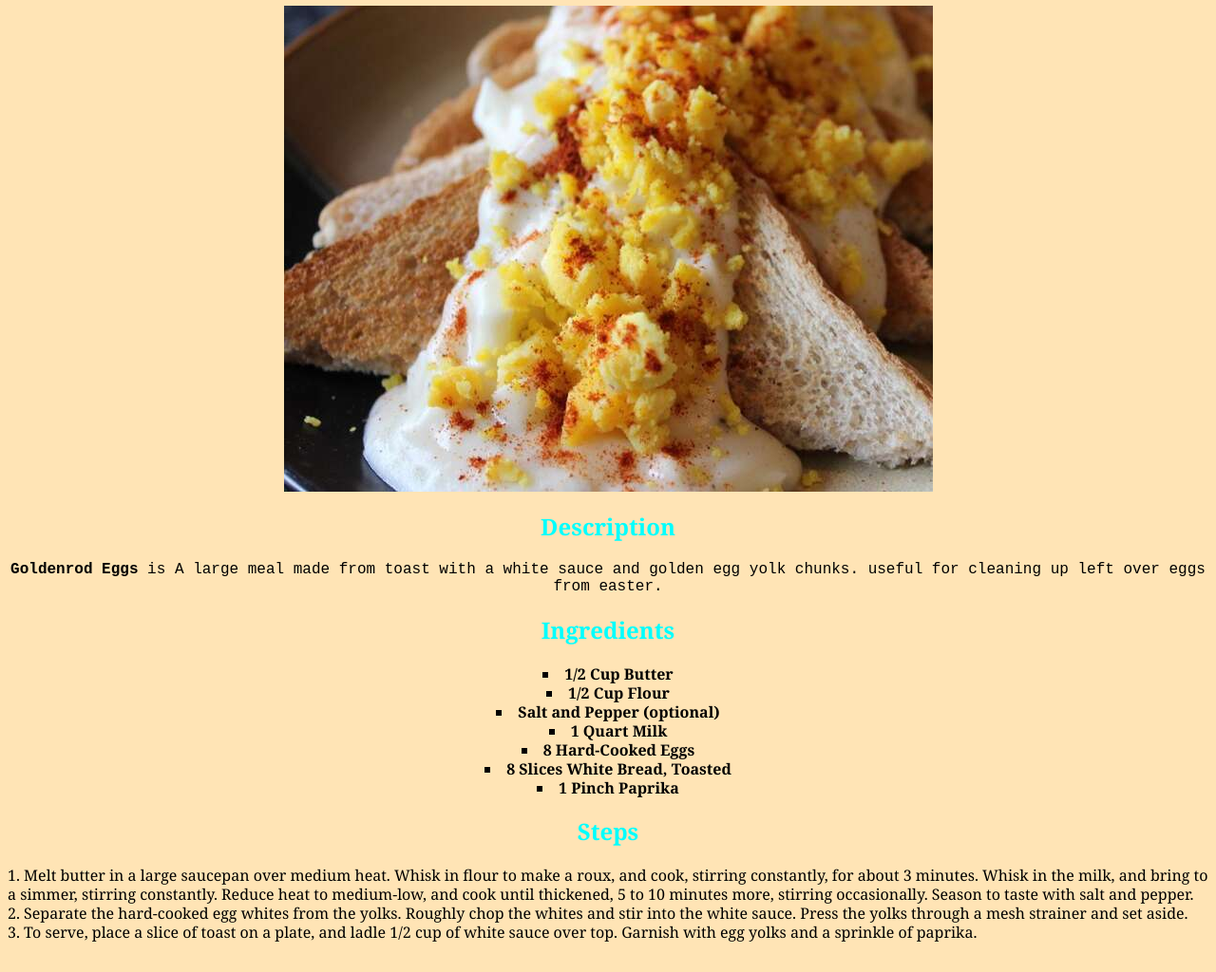
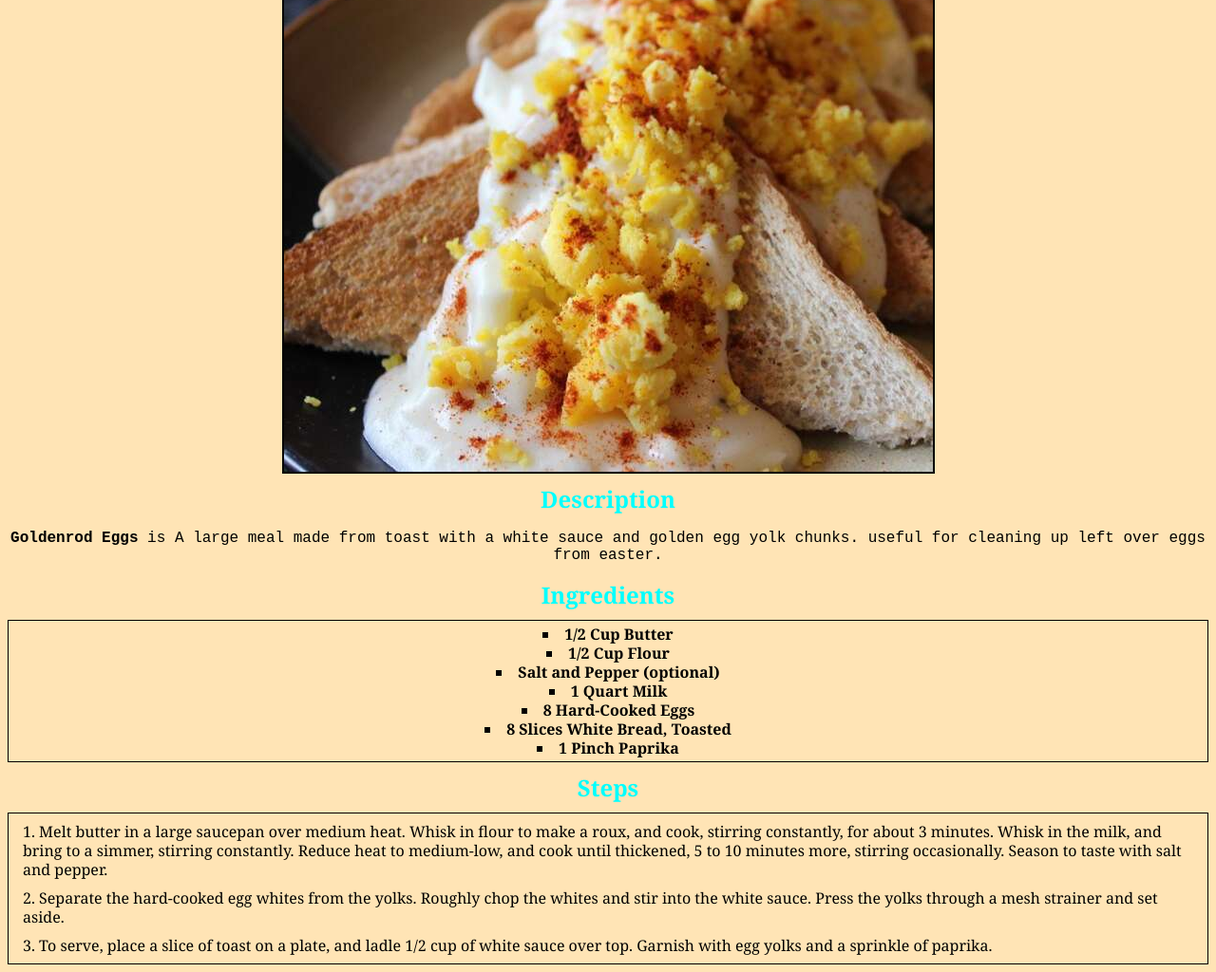
Before and after one commit to silverhikari/odin-recipes, a plain HTML site: page recipes/goldenrod-egg.html in a window 1280 px wide. Shown: the part 80-1104 px from the top of the page at 95% size. Before the commit the page ends 1080 px from the top, so only its background shows below. Drawn offline with Linux system fonts and the light colour scheme.

Commit message:
feature: add padding & margins to elements

```diff
--- a/style.css
+++ b/style.css
@@ -4,14 +4,19 @@
 
 .recipes {
     list-style: none;
-    line-height: 50px;
+    line-height: 25px;
     font-family: Arial, Helvetica, sans-serif;
     font-weight: bold;
+    border: 3px dotted black;
+    margin: 20px 10px;
+    padding: 5px;
+    background-color: white;
 }
 
 h1, h2 {
     color:aqua;
     font-family:Georgia, 'Times New Roman', Times, serif;
+    margin: 10px;
 }
 
 html {
@@ -32,26 +37,33 @@ ol, ul {
     padding: 0;
     line-height: 20px;
     font-family: Georgia, 'Times New Roman', Times, serif;
+    border: 1px solid black;
 }
 
 ul {
     list-style-type: square;
     font-weight: bold;
+    padding: 4px;
 }
 
 ol {
     display: inline-block;
     text-align: left;
+    padding: 4px 10px;
 }
 
-.order-list{
+.order-list {
     text-align: center;
 }
 
-img{
+img {
     width:auto;
     height: auto;
     display: block;
-    margin-left: auto;
-    margin-right: auto;
+    margin: 0 auto;
+    border: 2px solid black;
 }
+
+ol li{
+    padding: 5px;
+}
```
